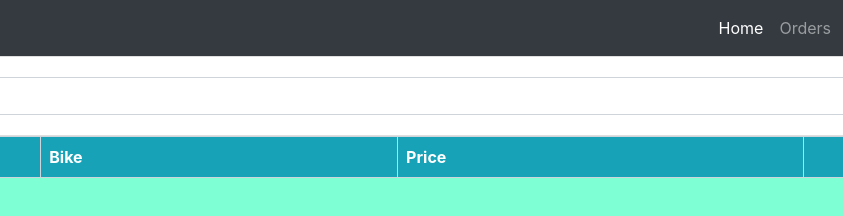
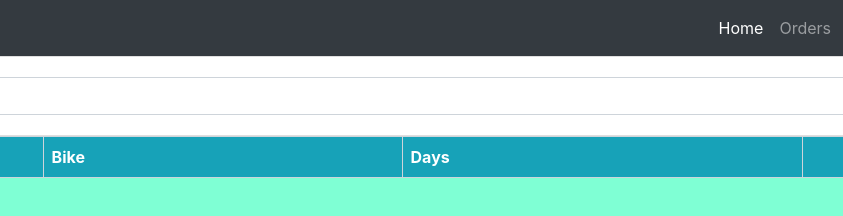
Before and after one commit to PedroMeyer13/PedroBikes---CA2, a website: page view/rentals.html in a window 1280 px wide. Shown: the full height of the page, 356-1199 px from the left. Drawn offline with nearby package versions, Linux system fonts and the light colour scheme; no server answers.

```diff
--- a/view/js/table.js
+++ b/view/js/table.js
@@ -81,7 +81,6 @@
 			 // get the current row
 			 var currentRow=$(this).closest("tr");
 			 var col2=currentRow.find("td:eq(1)").text(); // get current row for the order
-
 			 $('#Bike').val(col2);
 		});
 	});
--- a/view/rentals.html
+++ b/view/rentals.html
@@ -51,7 +51,7 @@
             <th data-column="id" data-order="desc" hidden>ID</th>
             <th data-column="name" data-order="desc">Type</th>
             <th data-column="age" data-order="desc">Bike</th>
-            <th data-column="birthdate" data-order="desc">Price</th>
+            <th data-column="birthdate" data-order="desc">Days</th>
             <th data-column="Fix" data-order="desc"></th>
         </tr>
         <tbody id="myTable">
```
